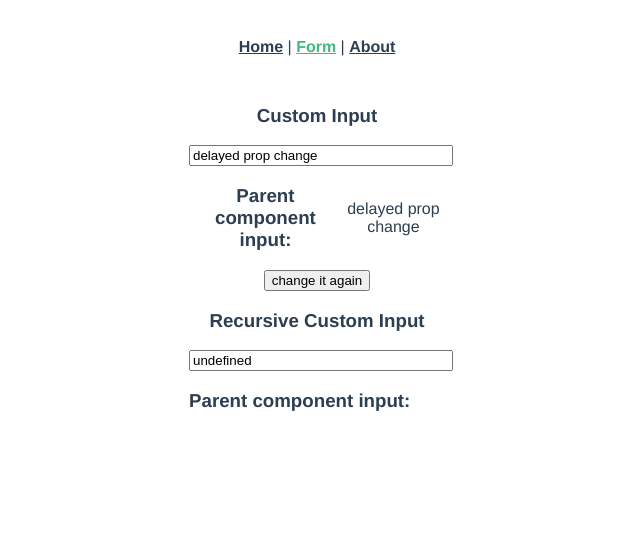
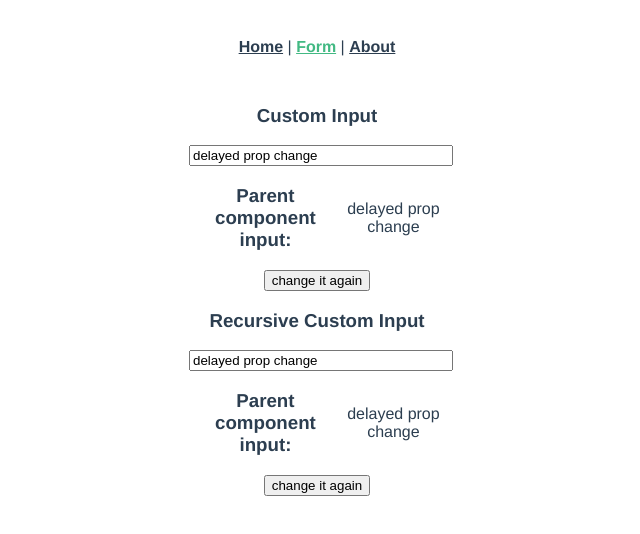
Before and after one commit to tessaSAC/vue-playground, a Vue app: page /#/form in a window 1280 px wide. Shown: the top 534 px of the page, without its empty margins (323-963 px from the left). Built offline with nearby package versions, Linux system fonts and the light colour scheme.

Commit message:
gets programmatic changes reflecting in VModelCustomOuro and adds more notes

```diff
--- a/src/components/VModelCustom.vue
+++ b/src/components/VModelCustom.vue
@@ -7,7 +7,11 @@ export default {
     //   default: '',
     // },
 
-    fakeValue: '',  // using `model` appears to resolve the issue
+    fakeValue: {  // not specifying type or using props' array form works fine for `null` and string initial values but not `undefined`
+      type: String,
+      default: '',
+    },  // using `model` appears to resolve the issue
+    // learned `someProp: someDefaultValue` doesn't work today -- sad day
   },
 
   model: {
@@ -21,6 +25,8 @@ export default {
       this.updateDOM()
     }
   },
+
+  created() { console.log(this.fakeValue) },  // this.value doesn't exist
 
   // render passed in search value
   mounted() { this.updateDOM() },
@@ -50,6 +56,7 @@ export default {
     type="text"
     @input="updateValue"
   />
+  <!-- don't need to pass in :value for `value` prop... and model props as well I guess??? -->
 
   <!--
     this doesn't work; hard to tell if it's because it's not recommended or the timing/hierarchy is off or I'm doing something wrong
--- a/src/components/VModelCustomOuro.vue
+++ b/src/components/VModelCustomOuro.vue
@@ -6,14 +6,27 @@ export default {
     VModelCustom,
   },
 
-  props: {
-    outerProp: {
-      type: String,
-      default: '',
-    },
+  // Looks like I don't need to specify default value to avoid rendering `undefined` here; I guess the child takes care of it??
+  props: [ 'outerFakeValue' ],  // doesn't work with `value` fsr
+
+  model: {
+    prop: 'outerFakeValue',
+    event: 'input',
+  },
+
+  // fsr I don't need `mounted` here -- the child input takes care of it somehow...
+
+  watch: {
+    outerFakeValue() { this.updateDOM() }
   },
 
   methods: {
+    updateDOM() {
+      // confirmed ref is not child ref of same ref name
+      if(this.$refs.customInput.value === this.outerFakeValue) return
+      this.$refs.customInput.value = this.outerFakeValue
+    },
+
     updateOuterPropValue(newInput) {
       // this.$emit('input', e.value)  // fsr this cannot be e.target.value -- I think because it is getting the event emitted by the component, not the input and that's just the payload
 
@@ -41,9 +54,10 @@ export default {
 /> -->
 
 <VModelCustom
+    ref="customInput"
     class="VModelCustomOuro"
     type="text"
-    :propValue="outerProp"
+    :fakeValue="outerFakeValue"
     @input="updateOuterPropValue"
 />
 </template>
--- a/src/views/Form.vue
+++ b/src/views/Form.vue
@@ -12,14 +12,14 @@ export default {
 
   data: _ => ({
     inputVModelCustom: 'passed in prop',
-    inputVModelCustomOuro: '',
+    inputVModelCustomOuro: 'passed in prop',
     radioSelected: '2',
   }),
 
   mounted() {
     setTimeout(() => {
       this.inputVModelCustom = "delayed prop change"
-      this.inputVModelOuro = "delayed prop change"
+      this.inputVModelCustomOuro = "delayed prop change"
     }, 500);
   }
 }
@@ -43,6 +43,7 @@ export default {
         <h3>Parent component input:</h3>
         <p>{{ inputVModelCustomOuro }}</p>
       </div>
+      <button @click="inputVModelCustomOuro = 'some recursive val'">change it again</button>
     </div>
   </div>
 </template>
```
